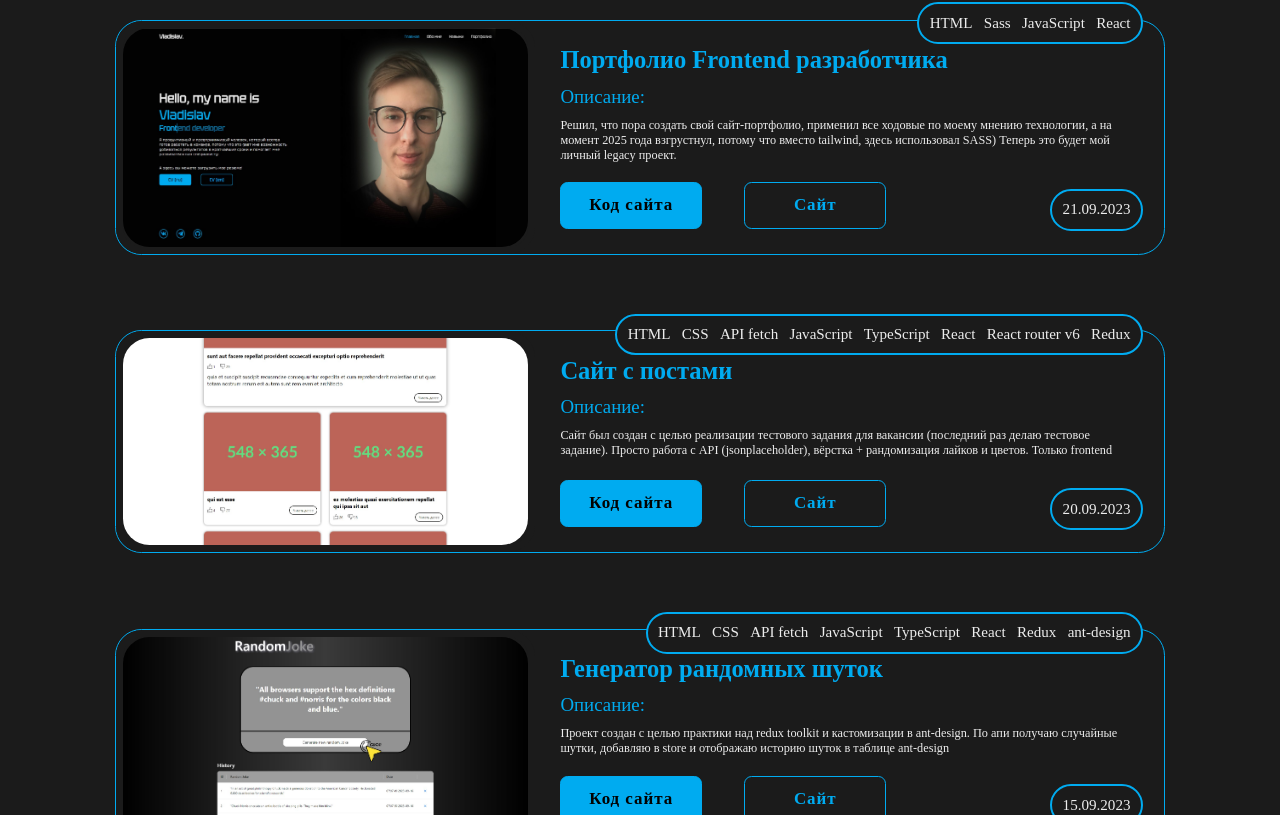
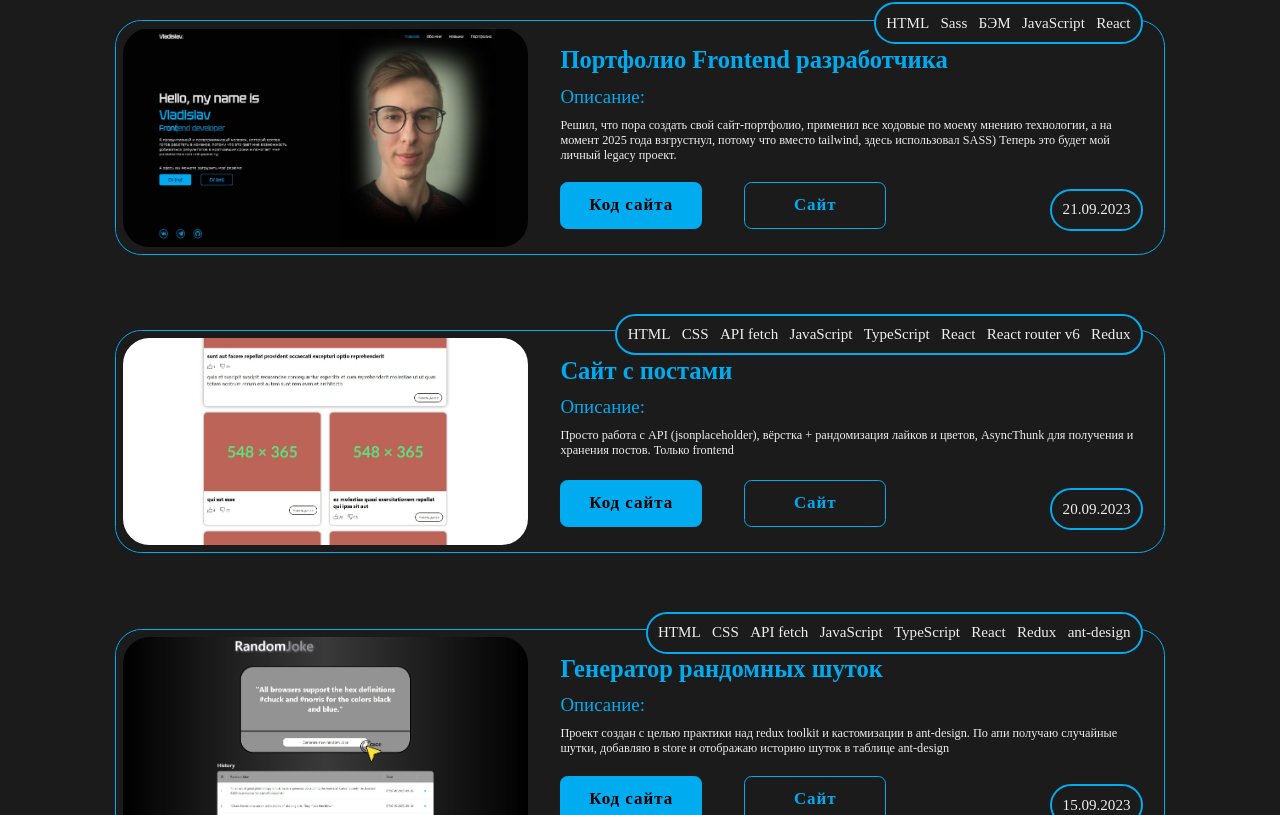
Before and after one commit to Shagabudinov/cv, a React (Create React App) app: page / in a window 1280 px wide. Shown: the part 3094-3909 px from the top of the page. Built offline with nearby package versions, Linux system fonts and the light colour scheme; a web font is replaced by a local one.

Commit message:
change description

```diff
--- a/src/scripts.js
+++ b/src/scripts.js
@@ -56,14 +56,14 @@ export const portfolioItems = [
     image: web4,
     repositoryLink: 'https://github.com/Shagabudinov/cv',
     websiteLink: '#',
-    technologiesList: ['HTML', 'Sass', 'JavaScript', 'React'],
+    technologiesList: ['HTML', 'Sass', 'БЭМ', 'JavaScript', 'React'],
     date: '21.09.2023',
   },
   {
     id: 3,
     title: 'Сайт с постами',
     description:
-      'Сайт был создан с целью реализации тестового задания для вакансии (последний раз делаю тестовое задание). Просто работа с API (jsonplaceholder), вёрстка + рандомизация лайков и цветов. Только frontend',
+      'Просто работа с API (jsonplaceholder), вёрстка + рандомизация лайков и цветов, AsyncThunk для получения и хранения постов. Только frontend',
     image: web7,
     repositoryLink: 'https://github.com/Shagabudinov/posts-website',
     websiteLink:
```
